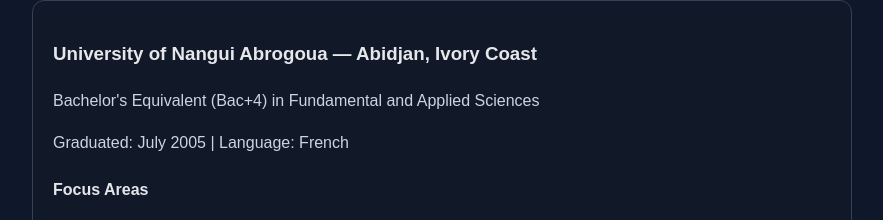
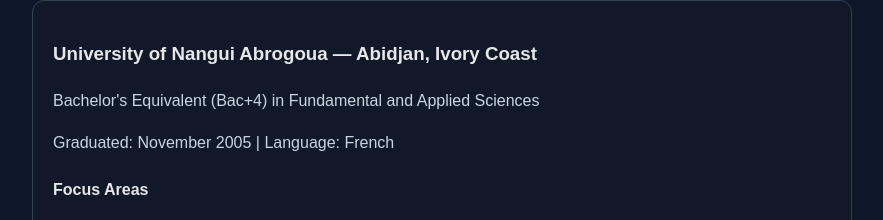
Before and after one commit to paterson-tia/portfolio-react, a React (Vite) app: page / in a window 1280 px wide. Shown: the part 2014-2234 px from the top of the page, without its empty margins (198-1081 px from the left). Built offline with nearby package versions, Linux system fonts and the light colour scheme.

Commit message:
Update Education information

```diff
--- a/src/App.jsx
+++ b/src/App.jsx
@@ -95,7 +95,7 @@
             <div className="edu">
                 <h3>University of Nangui Abrogoua — Abidjan, Ivory Coast</h3>
                 <p>Bachelor's Equivalent (Bac+4) in Fundamental and Applied Sciences</p>
-                <p>Graduated: July 2005 | Language: French</p>
+                <p>Graduated: November 2005 | Language: French</p>
 
                 <h4>Focus Areas</h4>
                 <ul>
```
